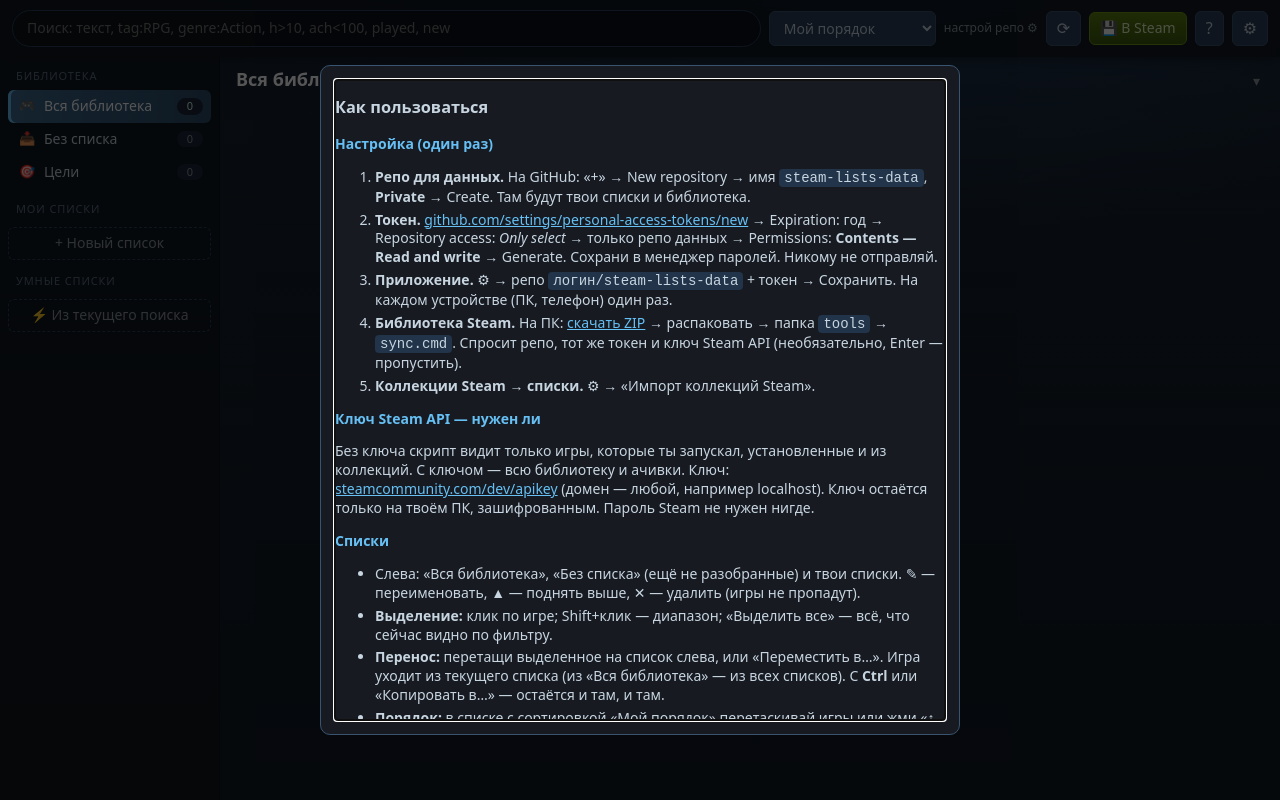
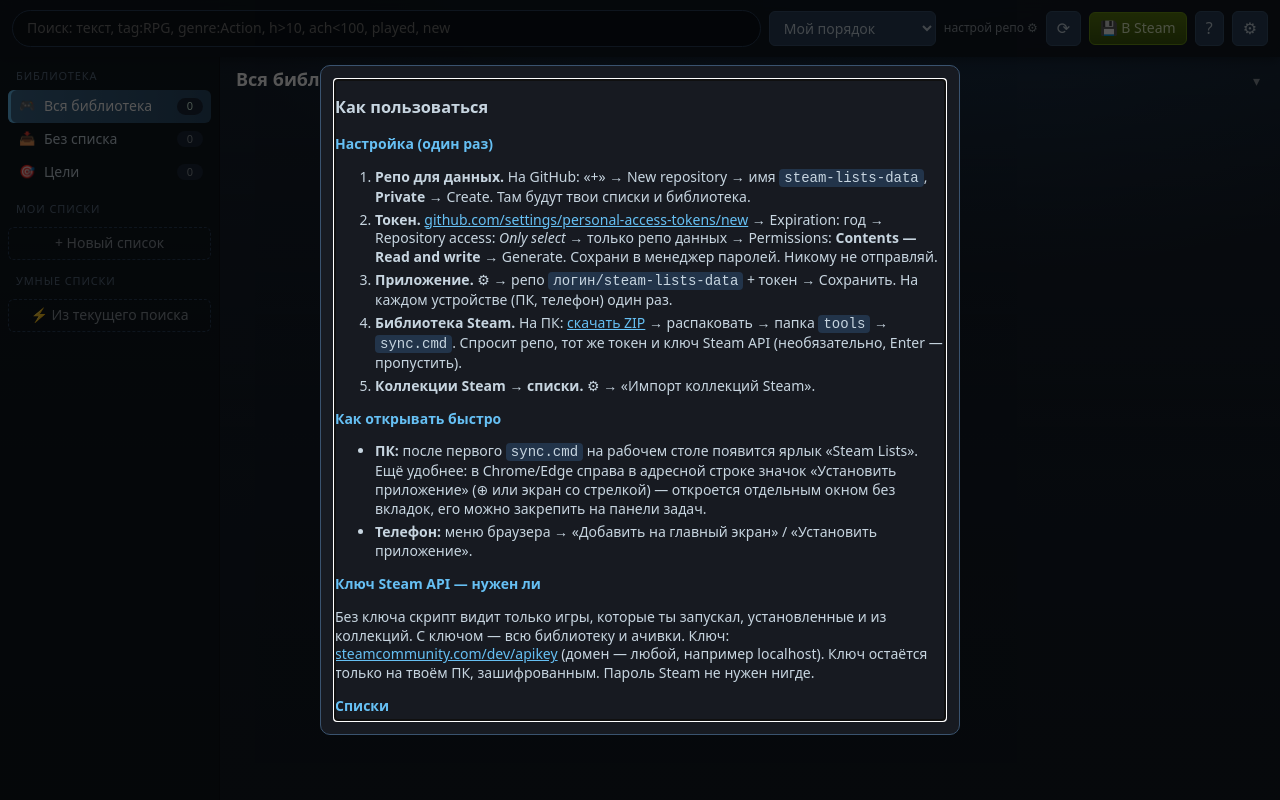
Before and after one commit to DeryabinKB/steam-lists, a plain HTML site: page index.html in a window 1280 px wide. Drawn offline with Linux system fonts and the light colour scheme.

Commit message:
Ярлык на рабочем столе, иконки для установки как приложение
Co-Authored-By: Claude Opus 5.5 <noreply@anthropic.com>

```diff
--- a/index.html
+++ b/index.html
@@ -6,6 +6,7 @@
 <title>Steam Lists</title>
 <link rel="stylesheet" href="style.css">
 <link rel="manifest" href="manifest.json">
+<link rel="icon" href="icon.svg" type="image/svg+xml">
 <meta name="theme-color" content="#171a21">
 </head>
 <body>
@@ -86,6 +87,11 @@
     <li><b>Библиотека Steam.</b> На ПК: <a href="https://github.com/DeryabinKB/steam-lists/archive/refs/heads/main.zip">скачать ZIP</a> → распаковать → папка <code>tools</code> → <code>sync.cmd</code>. Спросит репо, тот же токен и ключ Steam API (необязательно, Enter — пропустить).</li>
     <li><b>Коллекции Steam → списки.</b> ⚙ → «Импорт коллекций Steam».</li>
   </ol>
+  <h4>Как открывать быстро</h4>
+  <ul>
+    <li><b>ПК:</b> после первого <code>sync.cmd</code> на рабочем столе появится ярлык «Steam Lists». Ещё удобнее: в Chrome/Edge справа в адресной строке значок «Установить приложение» (⊕ или экран со стрелкой) — откроется отдельным окном без вкладок, его можно закрепить на панели задач.</li>
+    <li><b>Телефон:</b> меню браузера → «Добавить на главный экран» / «Установить приложение».</li>
+  </ul>
   <h4>Ключ Steam API — нужен ли</h4>
   <p>Без ключа скрипт видит только игры, которые ты запускал, установленные и из коллекций. С ключом — всю библиотеку и ачивки. Ключ: <a href="https://steamcommunity.com/dev/apikey" target="_blank">steamcommunity.com/dev/apikey</a> (домен — любой, например localhost). Ключ остаётся только на твоём ПК, зашифрованным. Пароль Steam не нужен нигде.</p>
   <h4>Списки</h4>
```
Also changed, not shown: icon-192.png (added), icon-512.png (added), icon.ico (added), manifest.json, 2 other files.
